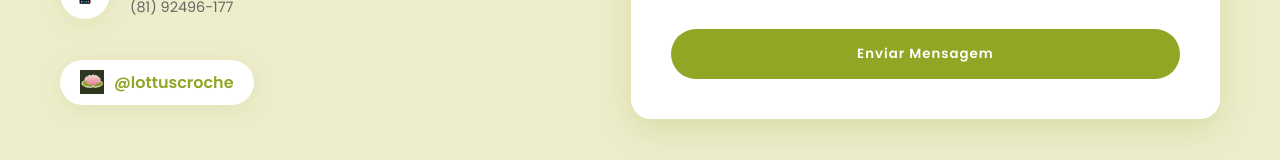
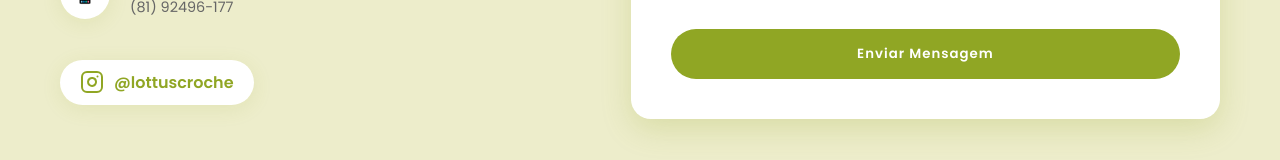
Before and after one commit to ViniScooper/Lottus, a React (Vite) app in the folder lottus-app/: page / in a window 1280 px wide. Shown: the part 2747-2907 px from the top of the page. Built offline with nearby package versions, Linux system fonts and the light colour scheme; no server answers; a web font is replaced by a local one.

Commit message:
fix: substitui imagem quebrada do instagram por icone svg

```diff
--- a/lottus-app/src/components/Contact.jsx
+++ b/lottus-app/src/components/Contact.jsx
@@ -51,7 +51,11 @@ const Contact = () => {
 
           <div className="social-links">
             <a href={`https://instagram.com/${instagramText.replace('@', '')}`} target="_blank" rel="noopener noreferrer" className="social-link">
-               <img src="/src/assets/branding/icons/icon_insta.png" alt="Instagram" style={{width: '24px', height: '24px'}} />
+               <svg width="24" height="24" viewBox="0 0 24 24" fill="none" stroke="currentColor" strokeWidth="2" strokeLinecap="round" strokeLinejoin="round">
+                 <rect x="2" y="2" width="20" height="20" rx="5" ry="5"></rect>
+                 <path d="M16 11.37A4 4 0 1 1 12.63 8 4 4 0 0 1 16 11.37z"></path>
+                 <line x1="17.5" y1="6.5" x2="17.51" y2="6.5"></line>
+               </svg>
                <span>{instagramText}</span>
             </a>
           </div>
```
